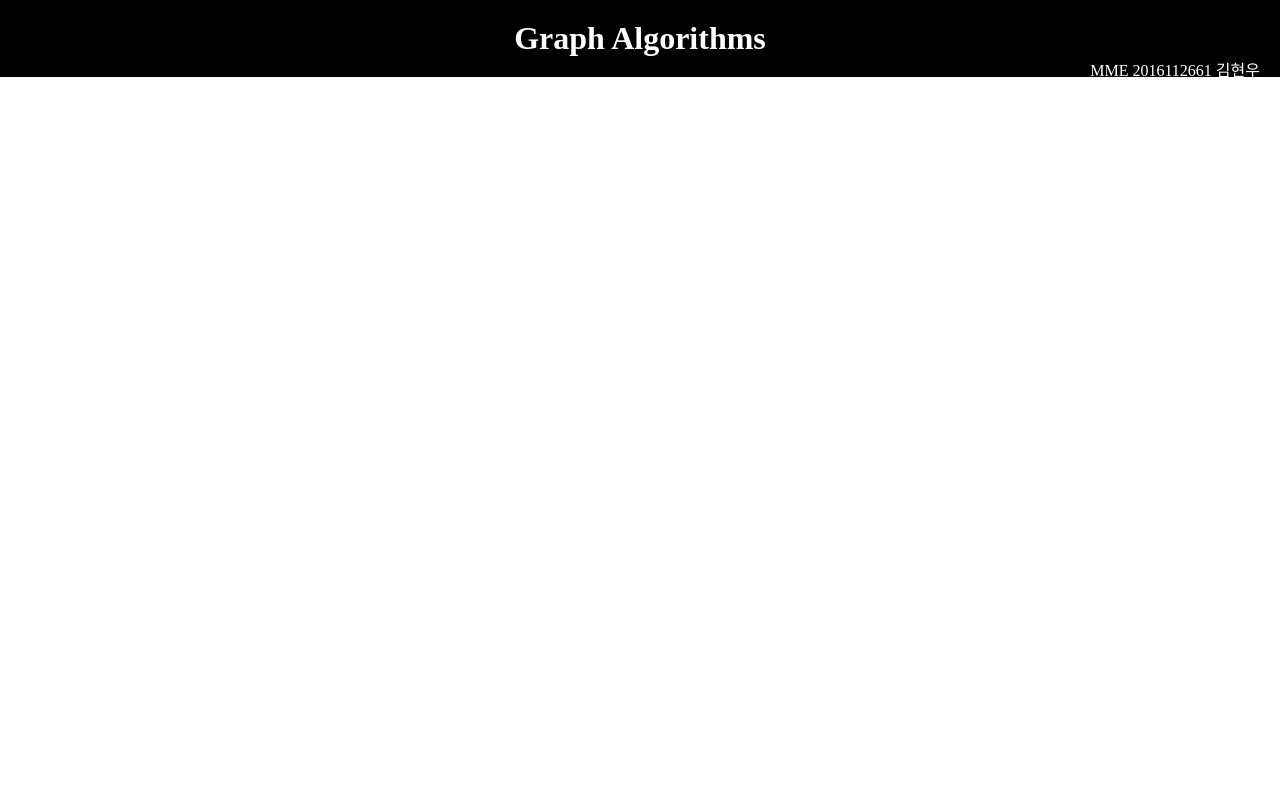
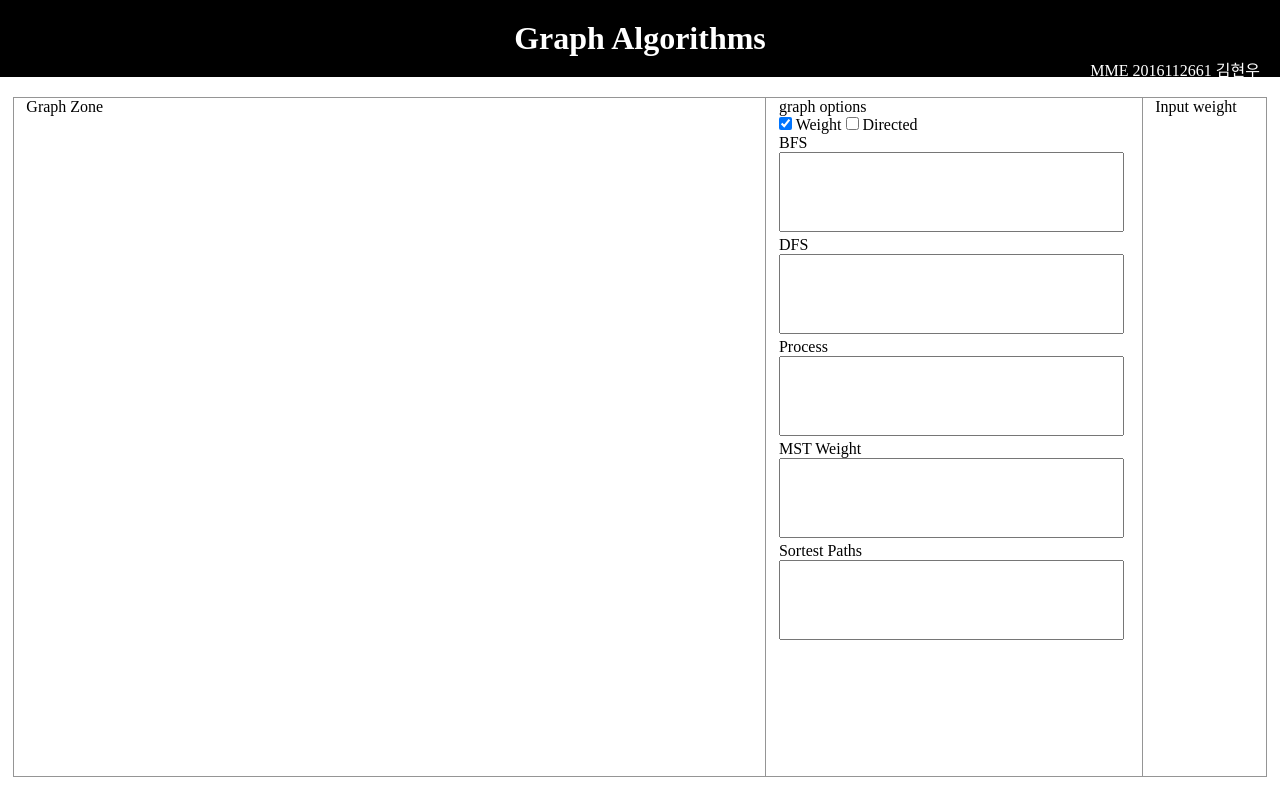
Before and after one commit to HWooKim97/graph_algorithm, a plain HTML site: page index.html in a window 1280 px wide. Drawn offline with nearby package versions, Linux system fonts and the light colour scheme.

Commit message:
set layout

```diff
--- a/index.html
+++ b/index.html
@@ -16,6 +16,51 @@
     </header>
 
     <div class="content">
+
+        <div class="left">
+            Graph Zone
+            <div class="graph"></div>
+        </div>
+
+        <div class="center">
+            <form>
+                graph options
+                <div>
+                    <input type="checkbox" value="1" checked> Weight
+                    <input type="checkbox" value="2"> Directed
+                </div>
+
+                <div class="result">
+                    <div class="BFS">
+                        BFS<br>
+                        <textarea readonly></textarea>
+                    </div>
+                    <div class="DFS">
+                        DFS<br>
+                        <textarea readonly></textarea>
+                    </div>
+
+                    <div class="process">
+                            Process<br>
+                            <textarea readonly></textarea>
+                    </div>
+
+                    <div class="MST">
+                        MST Weight<br>
+                        <textarea readonly></textarea>
+                    </div>
+                    <div class="SP">
+                        Sortest Paths<br>
+                        <textarea readonly></textarea>
+                    </div>
+                </div>
+            </form>
+        </div>
+
+        <div class="right">
+            Input weight
+        </div>
+
     </div>
 
     <div>
--- a/style.css
+++ b/style.css
@@ -19,9 +19,36 @@ header{
 
 .content{
     display: flex;
-    margin: 20px;
+    margin: 1%;
     flex-wrap: wrap;
     align-content: stretch;
+    height: 85vh;
+}
+
+textarea{
+    width: 95%;
+    height: 10vh;
+    resize: none;
+}
+
+.left{
+    width: 60%;
+    border: 1px solid rgb(149, 149, 149);
+    border-right: none;
+    padding-left: 1%;
+}
+
+.center{
+    width: 30%;
+    border: 1px solid rgb(149, 149, 149);
+    border-right: none;
+    padding-left: 1%;
+}
+
+.right{
+    width: 10%;
+    border: 1px solid rgb(149, 149, 149);
+    padding-left: 1%;
 }
 
 .hiding{
```
